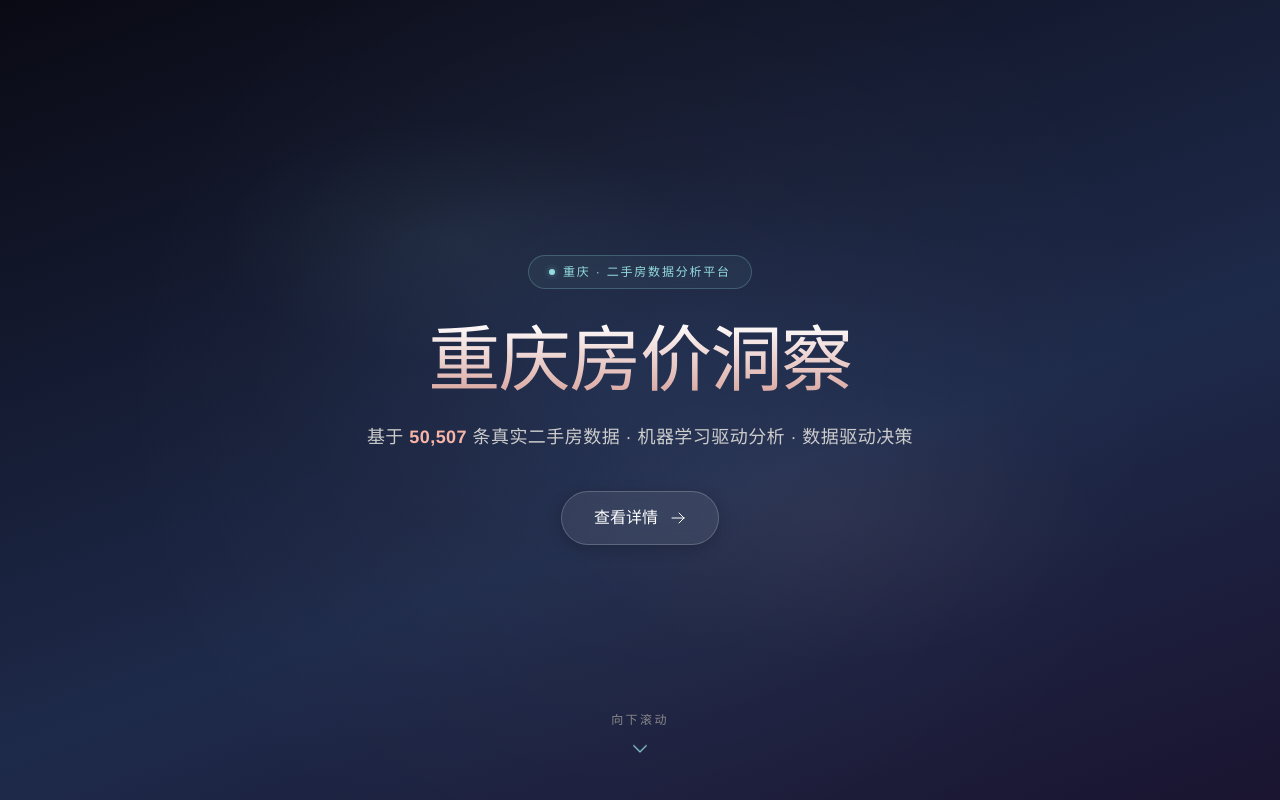
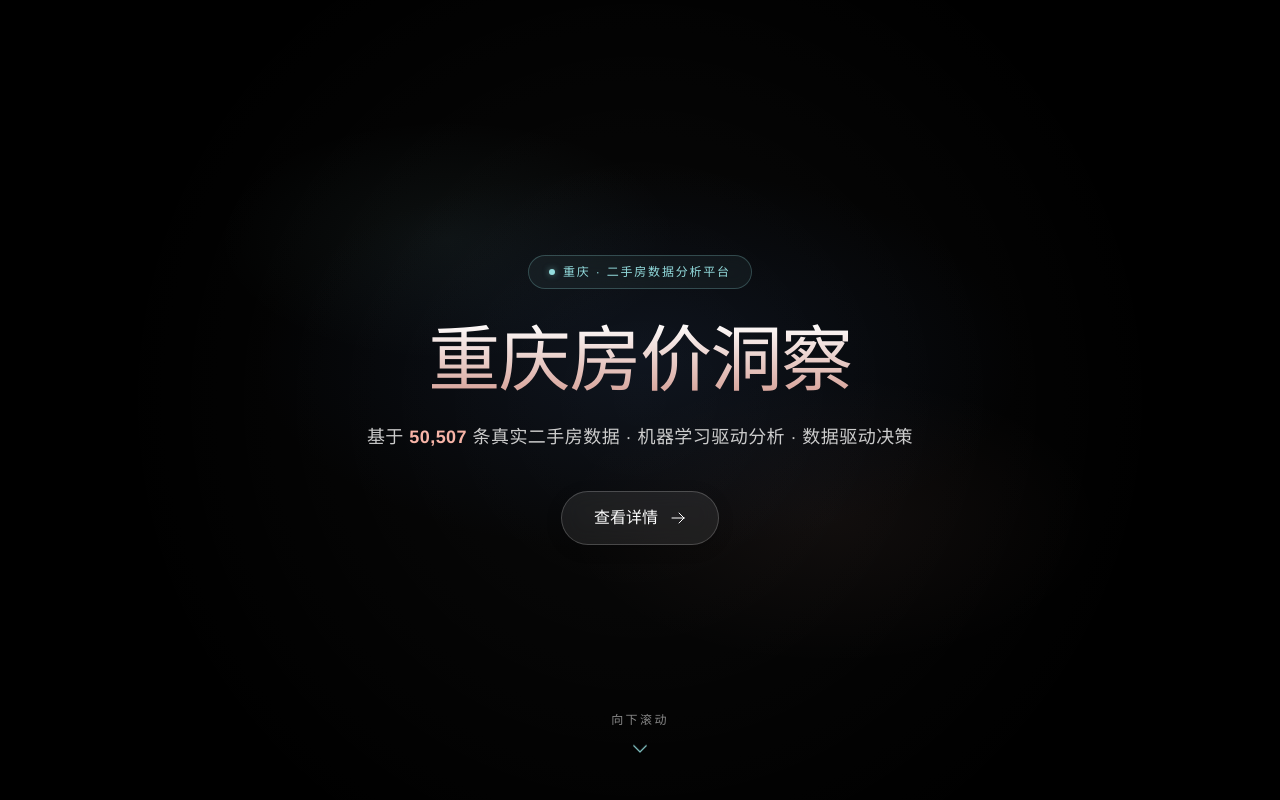
Before and after one commit to XDD666260/Team-Tenancy, a Next.js app in the folder web/: page / in a window 1280 px wide. Shown: the top 800 px of the page. Built offline with nearby package versions, Linux system fonts and the light colour scheme.

Commit message:
[style] Hero 背景改纯黑 #000，与下方内容无缝衔接

```diff
--- a/web/src/components/Hero/Hero.tsx
+++ b/web/src/components/Hero/Hero.tsx
@@ -83,10 +83,7 @@ export default function Hero() {
       <section
         ref={sectionRef}
         className="relative flex h-screen flex-col items-center justify-center overflow-hidden"
-        style={{
-          background:
-            "linear-gradient(160deg, #0a0a14 0%, #141a30 30%, #1e2a4a 60%, #1a1430 100%)",
-        }}
+        style={{ background: "#000000" }}
       >
         {/* [FIX-4] 柔和径向光晕 — 标题后方焦点 */}
         <div
```
